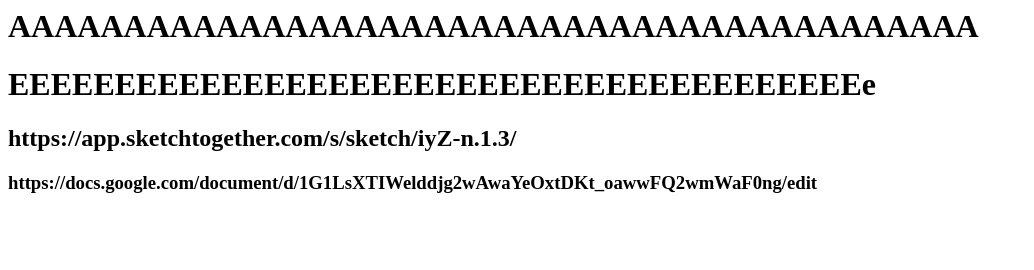
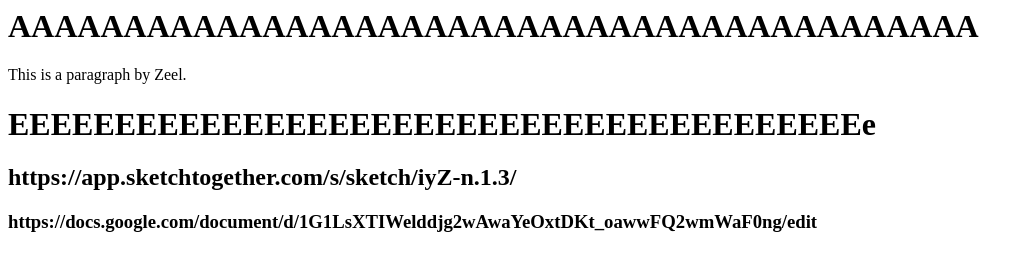
Before and after one commit to Zeel2812/sharmin246.github.io, a plain HTML site: page index.html in a window 1280 px wide. Shown: the whole page, without its empty margins (0-1034 px from the left). Drawn offline with Linux system fonts and the light colour scheme.

Commit message:
Update index.html

```diff
--- a/index.html
+++ b/index.html
@@ -1,6 +1,10 @@
 <html>
+  <head>
+<title>Penguins</title>
+</head>
 <body>
   <h1>AAAAAAAAAAAAAAAAAAAAAAAAAAAAAAAAAAAAAAAAAA</h1>
+ <p>This is a paragraph by Zeel.</p>
   <h1>EEEEEEEEEEEEEEEEEEEEEEEEEEEEEEEEEEEEEEEEe</h1>
   <h2>https://app.sketchtogether.com/s/sketch/iyZ-n.1.3/</h2>
   <h3>https://docs.google.com/document/d/1G1LsXTIWelddjg2wAwaYeOxtDKt_oawwFQ2wmWaF0ng/edit</h3>
```
